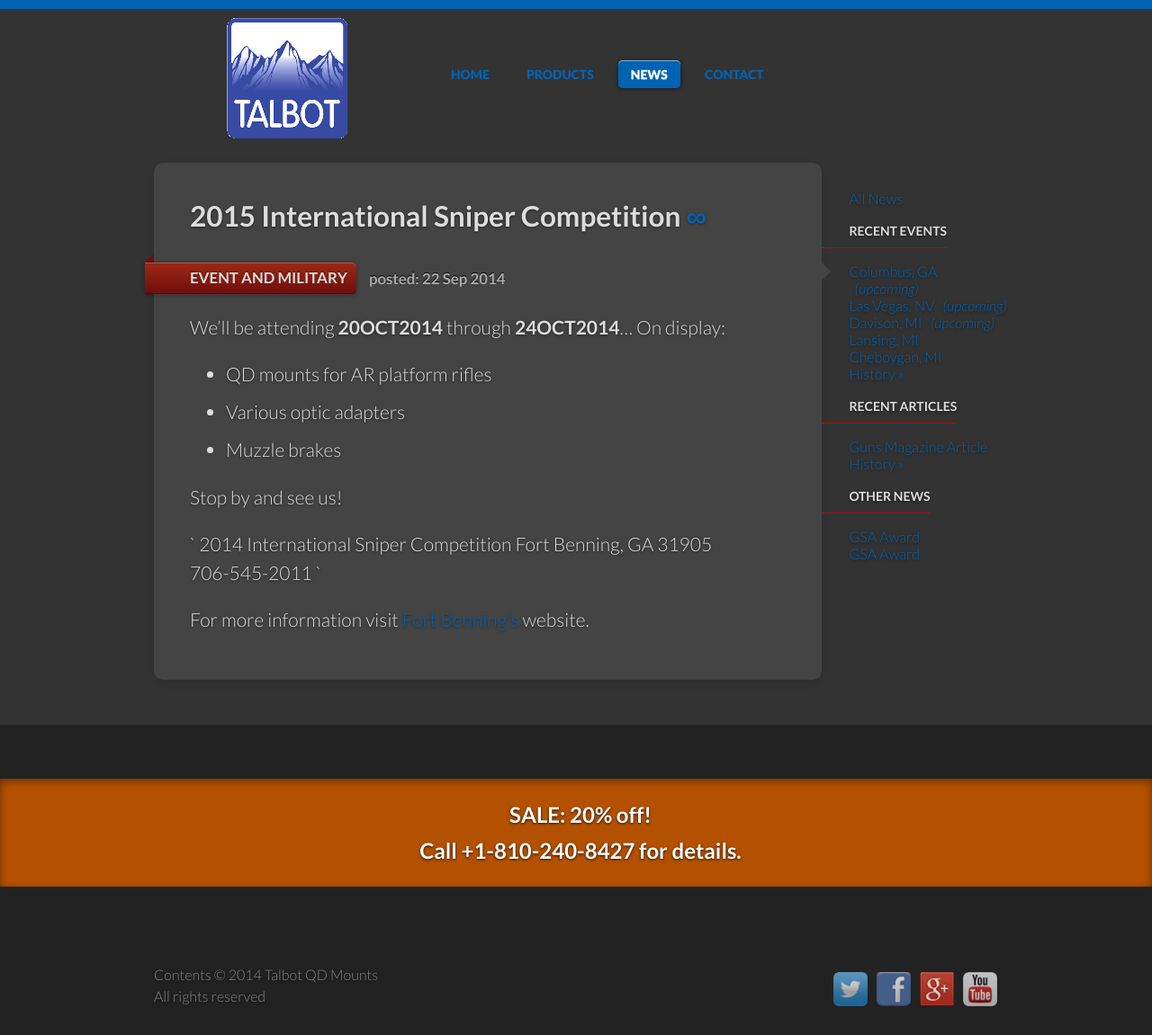
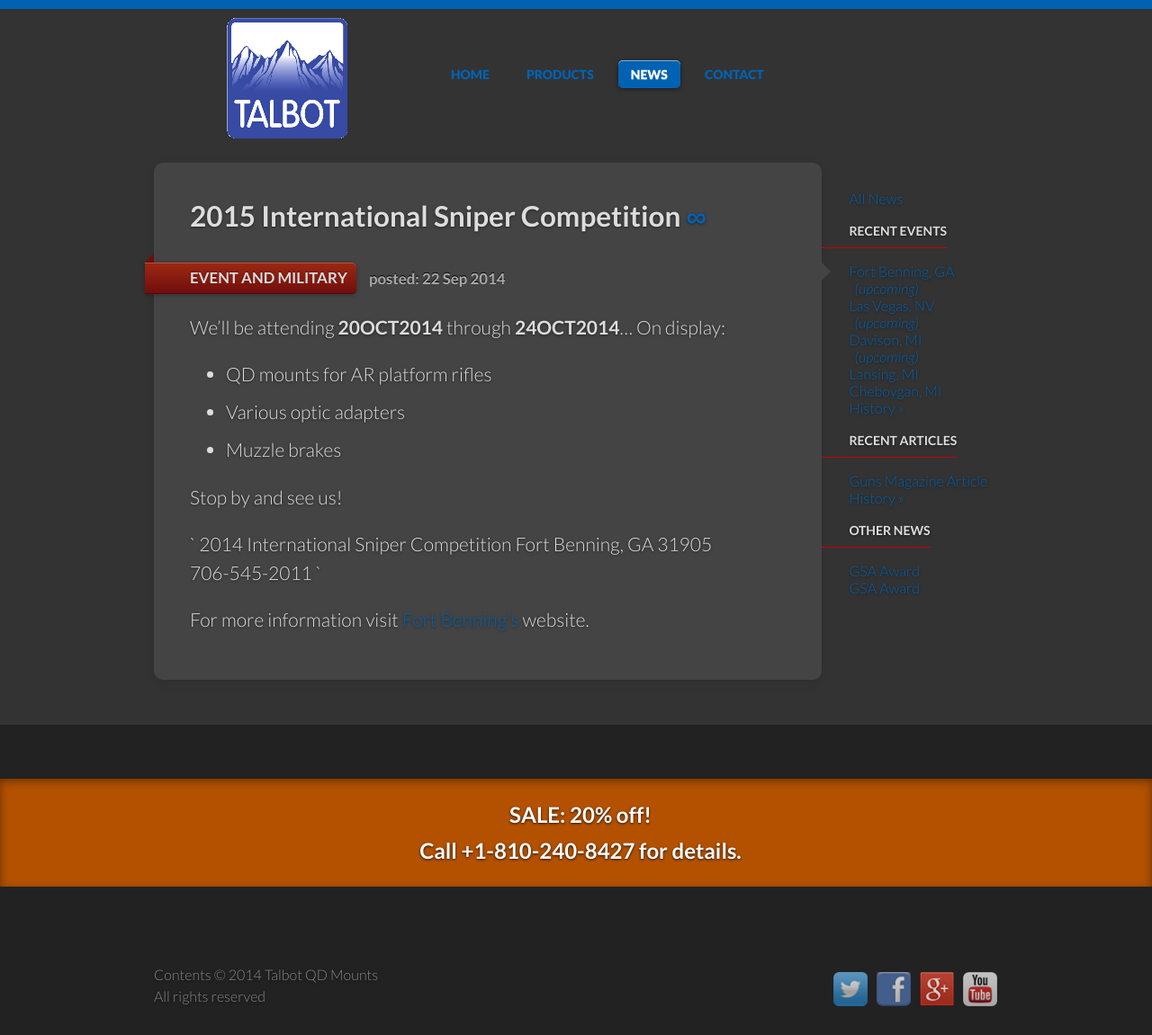
Before and after one commit to qdmounts/qdmounts.github.io, a Jekyll site: the page built from _posts/2014-09-22-qdmounts-event-benning-oct2014.markdown, in a window 1280 px wide. Shown: the whole page at 90% size. Built offline with Jekyll 4.4.1, drawn with Linux system fonts in a browser that asks for light colours.

Commit message:
fixed news_contents include and location of Benning event

```diff
--- a/_includes/news_contents.html
+++ b/_includes/news_contents.html
@@ -20,7 +20,7 @@
         {% assign curDate = site.time | date: '%Y-%m-%d' %}
         {% assign postEventDateStart = post.event_date_start | date: '%Y-%m-%d' %}
         {% assign postEventDateEnd = post.event_date_end | date: '%Y-%m-%d' %}
-        {% if postEventDateStart > curDate %}{% assign EVENT_STATUS = "&nbsp;<i>(upcoming)</i>" %}{% endif %}
+        {% if postEventDateStart > curDate %}{% assign EVENT_STATUS = "<br>&nbsp;&nbsp;<i>(upcoming)</i>" %}{% endif %}
         {% if postEventDateEnd < curDate %}{% assign EVENT_STATUS = "&nbsp;" %}{% endif %}
         &nbsp;{{ EVENT_STATUS }}
         </a>
--- a/_posts/2014-09-22-qdmounts-event-benning-oct2014.markdown
+++ b/_posts/2014-09-22-qdmounts-event-benning-oct2014.markdown
@@ -5,7 +5,7 @@
 event_date_start: 2014-10-20
 event_date_end: 2014-10-24
 author: prolixalias
-location_city: Columbus
+location_city: Fort Benning
 location_state: GA
 categories: [event, military]
 ---
```
